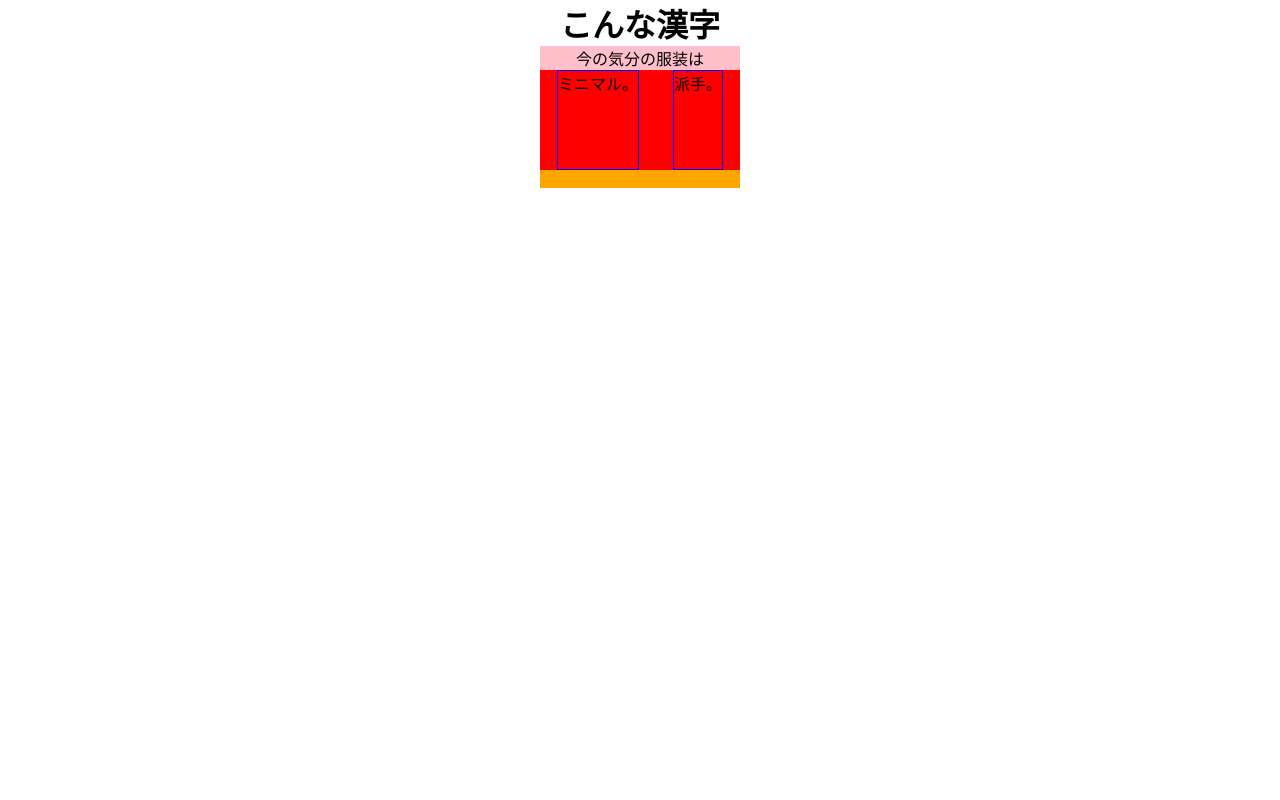
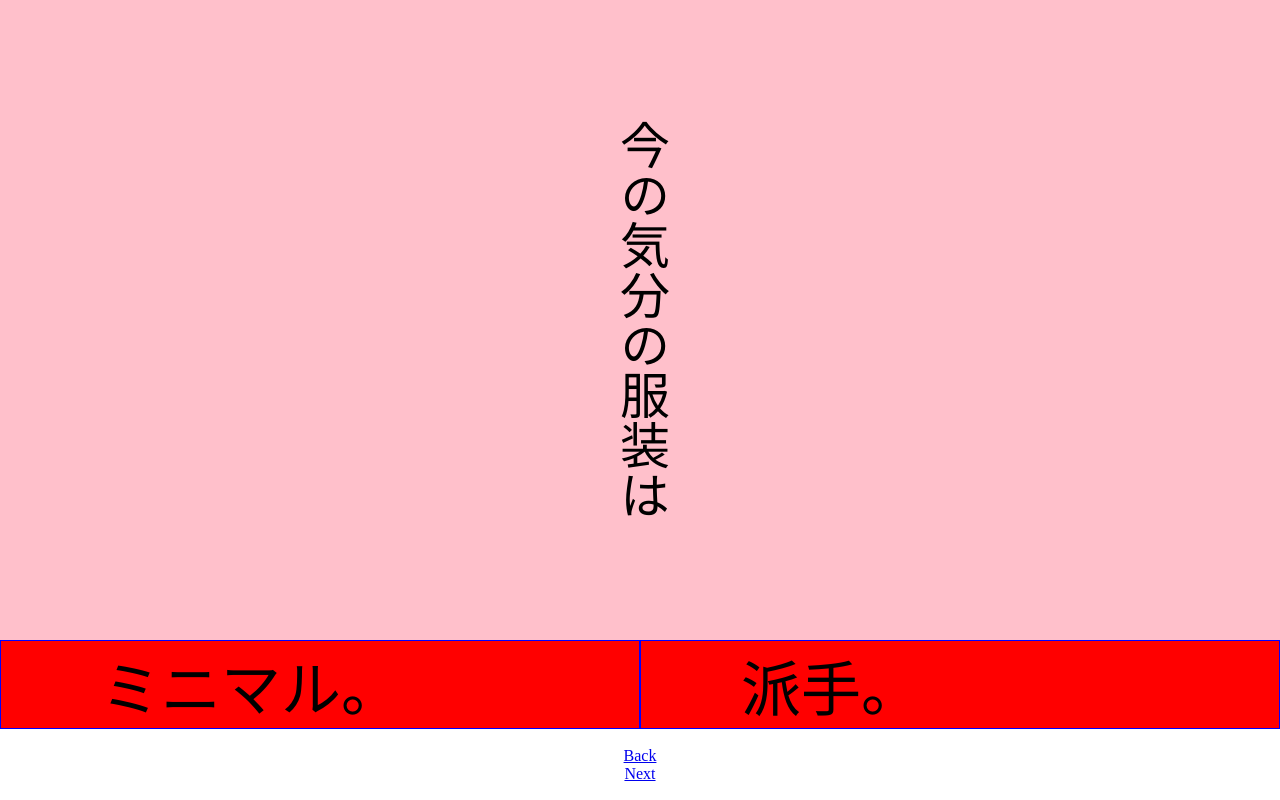
Before and after one commit to BPkuma/KonnaKanji, a plain HTML site: page index.html in a window 1280 px wide. Drawn offline with Linux system fonts and the light colour scheme.

Commit message:
Watanabehouse (#12)
* ページ読み込みから3秒後に画面遷移

* コンテンツをcontainerクラスで囲み、全体の配置を調整

* Back、Nextボタン作成。全体的な配置を調整。

* 画像表示のタイミングで質問と回答を隠す

* 一応backとnextボタンの定数を定義

---------

Co-authored-by: YurikoWatanabe <yuri0620yuri0620@gmai.com>

```diff
--- a/css/styles.css
+++ b/css/styles.css
@@ -3,27 +3,74 @@
     * {
       margin: 0;
       box-sizing: border-box;
-      list-style: none;
     }
 
-    main {
-      width: 200px;
-      margin: 0 auto
+    /*コンテナで全体を囲んで配置を調整*/
+    .container {
+      width: 100%;
+      height: 100%;
+      margin: 0 auto;
+      padding: 0;
+      display: flex;
+      justify-content: center;
+      align-items: center;
     }
 
+    /*隠したい要素*/
+    .hidden, #answerBoard.hidden, #question.hidden {
+      display: none;
+    }
+
+
+
     h1 {
+      width: 100%;
+      height: 100%;
+      margin: 0;
+      padding: 0;
+      display: flex;
+      justify-content: center;
+      align-items: center;
       text-align: center;
+      display: table-cell;
+      writing-mode: vertical-lr;
+      vertical-align: middle;
+      font-size: 100px;
+      font-weight: normal;
+      background-color: aqua;
+    }
+
+    /*flexを入れ子にしてさらに調整*/
+    main {
+      width: 100%;
+      height: 100%;
+      margin: 0;
+      padding: 0;
+      display: flex;
+      justify-content: center;
+      align-items: center;
+      flex-direction: column;
     }
 
     #question {
       text-align: center;
       background-color: pink;
+      writing-mode: vertical-lr;
+      vertical-align: middle;
+      font-size: 50px;
+      height: 80%;
+      width: 100%;
+      margin: 0 auto;
+      display: flex;
+      justify-content: center;
+      align-items: center;
     }
 
     #answerBoard {
       display: flex;
-      height: 100px;
+      height: 100%;
       background-color: red;
+      width: 100%;
     }
 
     a {
@@ -35,6 +82,10 @@
       margin: 0 auto;
       border: 1px solid blue;
       cursor: pointer;
+      width: 50%;
+      font-size: 60px;
+      height: 30%;
+      padding: 0 10px 0 100px;
     }
 
     #resultField {
--- a/index.html
+++ b/index.html
@@ -7,27 +7,35 @@
   <title>こんな漢字</title>
   <link rel="stylesheet" href="css/styles.css">
 </head>
+
 <body>
-
+  <div class="container">
     <header>
+      <div class="title">
         <h1>こんな漢字</h1>
+      </div>
     </header>
-
-  <main>
+    <main class="hidden">
       <div id="question">
       </div>
       <div id="answerBoard">
-      <div class="answerA" width="100" height="200"><a href="#"></a></div>
-      <div class="answerB" width="100" height="200"><a href="#"></a></div>
+        <div class="answerA"><a href="#"></a></div>
+        <div class="answerB"><a href="#"></a></div>
       </div>
+
       <div id="resultField">
         <div class="result01"><img src=""></div>
         <div class="result02"><img src=""></div>
       </div>
+
+      <!--Back、Nextボタン追加-->
+      <div class="back"><a href="#">Back</a></div>
+      <div class="next"><a href="#">Next</a></div>
+
     </main>
+  </div>
 
 <footer>
-
 </footer>
 
   <script src="js/main.js"></script>
--- a/js/main.js
+++ b/js/main.js
@@ -92,6 +92,9 @@ const resultField = document.getElementById('resultField');
 const result01 = document.querySelector('.result01');
 const result02 = document.querySelector('.result02');
 
+//アンサーボードを定義
+const answerBoard = document.getElementById('answerBoard');
+
 function setQuestion() {
   // ユーザー選択の配列要素が２つに達したら、結果を表示する関数を実行
   if(answerArray.length === 2){
@@ -152,9 +155,30 @@ function showResult() {
   const imageFilename2 = `${imageFolderPath}${1 + Math.floor(Math.random() * 31)}${imageExtensions}`;
 
   // 画像を表示する
-  result01.innerHTML = `<img src="${imageFilename1}" width="100" height="200">`;
-  result02.innerHTML = `<img src="${imageFilename2}" width="100" height="200">`;
+  result01.innerHTML = `<img src="${imageFilename1}">`;
+  result02.innerHTML = `<img src="${imageFilename2}">`;
 
+  //質問と回答を隠す
+  question.classList.add('hidden');
+  answerBoard.classList.add('hidden');
 }
 
 setQuestion();
+
+/********************見た目*********************************************/
+/*ページが読み込まれてから3秒後にタイトルを非表示にする & main要素を表示させる*/
+window.addEventListener('load', function() {
+  setTimeout(function() {
+    document.querySelector('h1').classList.add('hidden');}, 3000);
+  });
+window.addEventListener('load', function() {
+  setTimeout(function() {
+    document.querySelector('main').classList.remove('hidden');}, 3000);
+  });
+
+
+
+
+//Back、Nextボタンを定義
+const back = document.querySelector('back');
+const next = document.querySelector('next');
```
Lines whose indentation alone changed are shown as unchanged.
